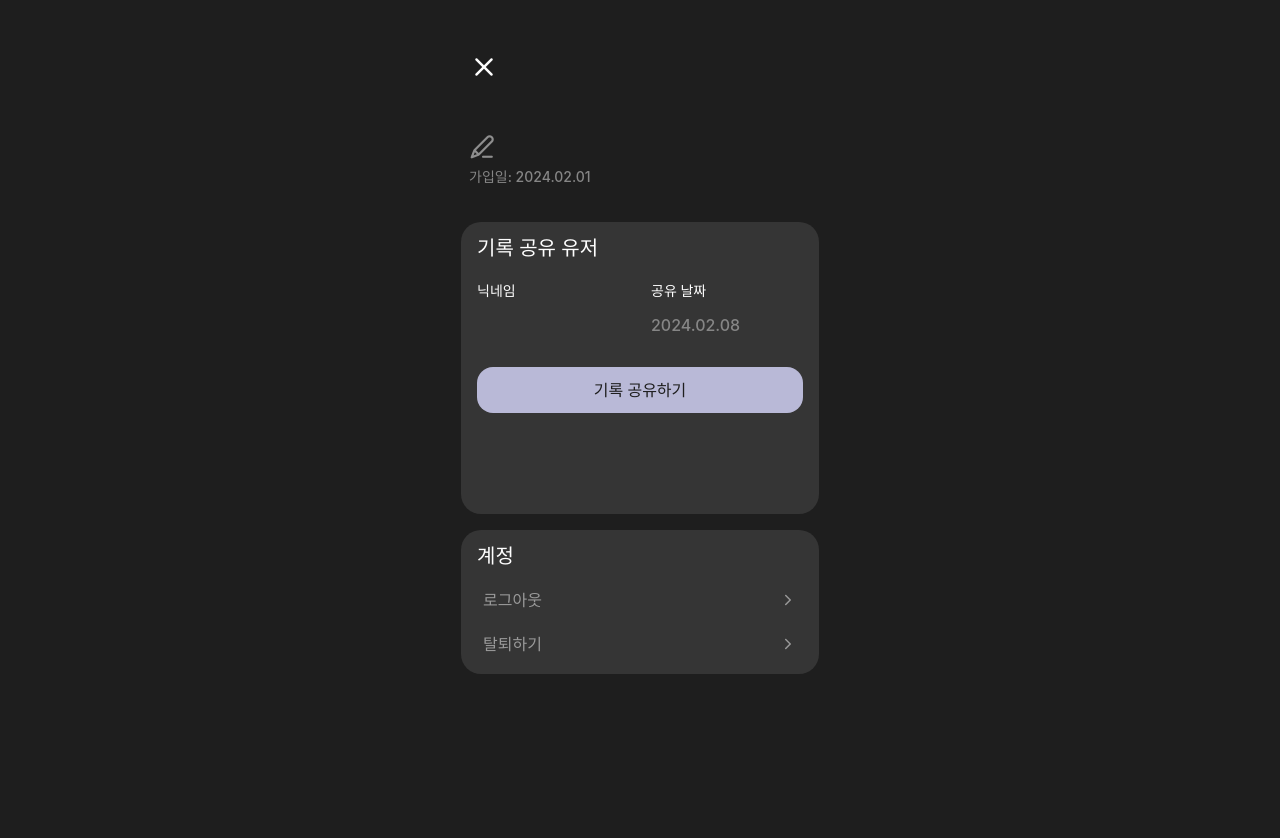
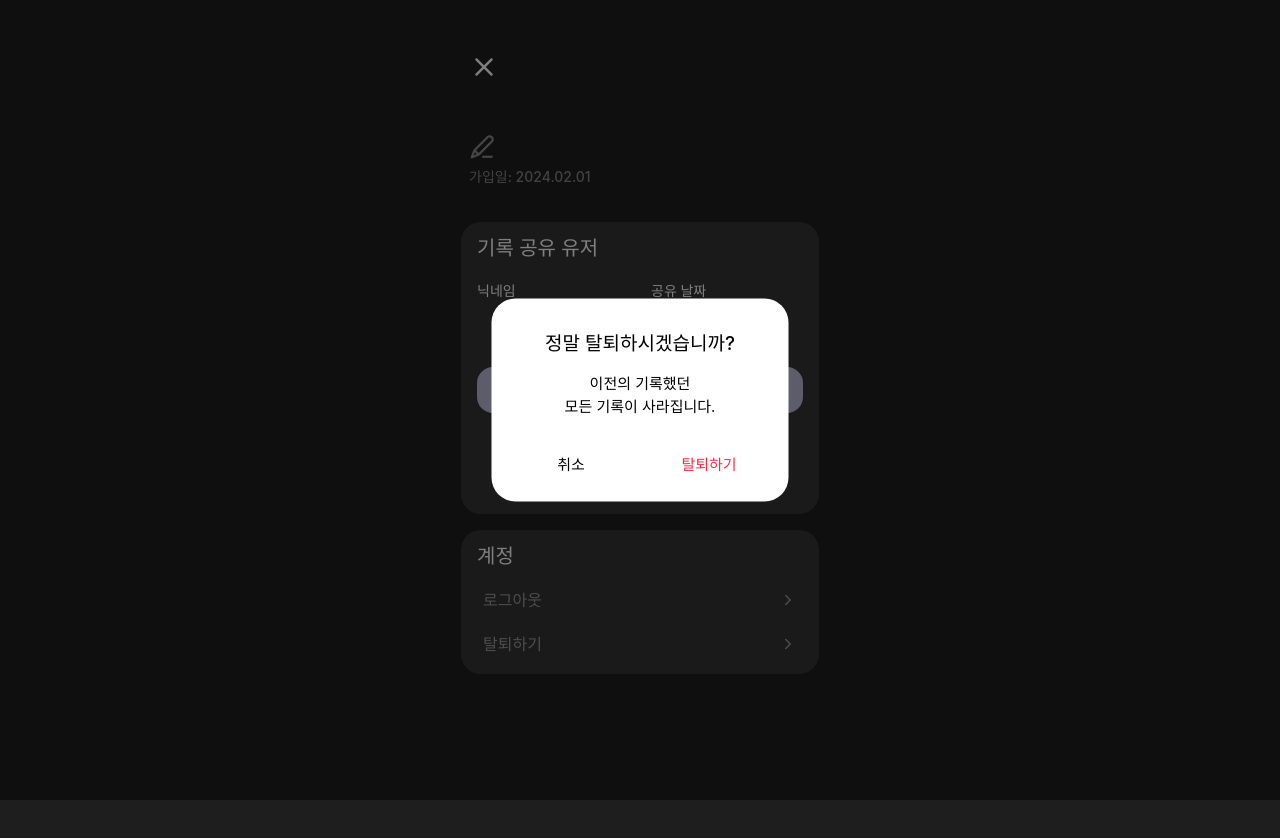
Before and after one commit to Club-PARD/UJaCha_WEB, a React (Create React App) app: page /mypage in a window 1280 px wide. Both pictures are taken after a click on the button "탈퇴하기". Shown: the top 838 px of the page. Built offline with nearby package versions, Linux system fonts and the light colour scheme; no server answers; a web font is replaced by a local one.

Commit message:
feat : 탈퇴기능 구현

```diff
--- a/src/Layout/Modal.js
+++ b/src/Layout/Modal.js
@@ -3,6 +3,12 @@ import { P } from "./Layout";
 
 export const Modal = ({ isOpen, closeModal, navigate, page, exception }) => {
   const jwtToken = sessionStorage.getItem("jwtToken");
+
+  const handleAccount = () => {
+    window.sessionStorage.clear();
+    navigate("/");
+  };
+
   return (
     <div>
       {isOpen && (
@@ -14,6 +20,8 @@ export const Modal = ({ isOpen, closeModal, navigate, page, exception }) => {
                 ? "테스트를 중단하시겠어요?"
                 : page === "home"
                 ? "오늘 이미 기록이 존재합니다."
+                : page === "account"
+                ? "정말 탈퇴하시겠습니까?"
                 : "회원가입을 중단하시겠습니까?"}
             </MainText>
             <SubText>
@@ -21,6 +29,8 @@ export const Modal = ({ isOpen, closeModal, navigate, page, exception }) => {
                 ? "지금 나가시면, 기록하신 데이터는\n저장되지 않습니다."
                 : page === "home"
                 ? "증상을 새로 추가하면\n오늘의 이전 기록은 사라집니다."
+                : page === "account"
+                ? "이전의 기록했던\n모든 기록이 사라집니다."
                 : "지금 나가시면, 회원가입이\n완료되지 않습니다."}
             </SubText>
             <DivButtonItems>
@@ -30,17 +40,22 @@ export const Modal = ({ isOpen, closeModal, navigate, page, exception }) => {
                 onClick={() =>
                   exception == "/mypage"
                     ? navigate(exception)
-                    :
-                  page === "test"
+                    : page === "test"
                     ? jwtToken
                       ? navigate("/home")
                       : navigate("/")
                     : page === "home"
                     ? navigate("/test")
+                    : page === "account"
+                    ? handleAccount()
                     : navigate("/home")
                 }
               >
-                {page === "home" ? "추가하기" : "나가기"}
+                {page === "home"
+                  ? "추가하기"
+                  : page === "account"
+                  ? "탈퇴하기"
+                  : "나가기"}
               </Button>
             </DivButtonItems>
           </DivModal>
@@ -98,6 +113,7 @@ const Button = styled.button`
   font-weight: 500;
   line-height: 150%;
   background-color: white;
+  cursor: pointer;
   &:hover {
     opacity: 0.5;
   }
--- a/src/Pages/MyPage/Components/Account.js
+++ b/src/Pages/MyPage/Components/Account.js
@@ -27,6 +27,7 @@ function Account() {
 
   // handler delete User
   const handleClick = async () => {
+    await openModal();
     const response = await deleteUser();
   };
   return (
--- a/src/Pages/TestPage/Components/TestHeader.js
+++ b/src/Pages/TestPage/Components/TestHeader.js
@@ -35,10 +35,6 @@ function TestHeader() {
     if (form.question1 !== 0) {
       openModal();
     } else {
-      if(jwtToken)
-        navigate("/home");
-      else
-        navigate("/");
     }
   };
 
@@ -63,14 +59,12 @@ function TestHeader() {
             height="21.388px"
           />
         )}
-        <ImgOpacity50 src="img/user-02.png" alt="user-02" height="24px" onClick={() => { setExceptionLink("/mypage");  openModal(); }} />
       </HeaderContainer>
       <Modal
         isOpen={isModalOpen}
         closeModal={closeModal}
         navigate={navigate}
         page="test"
-        exception = {exceptionLink}
       />
     </>
   );
```
